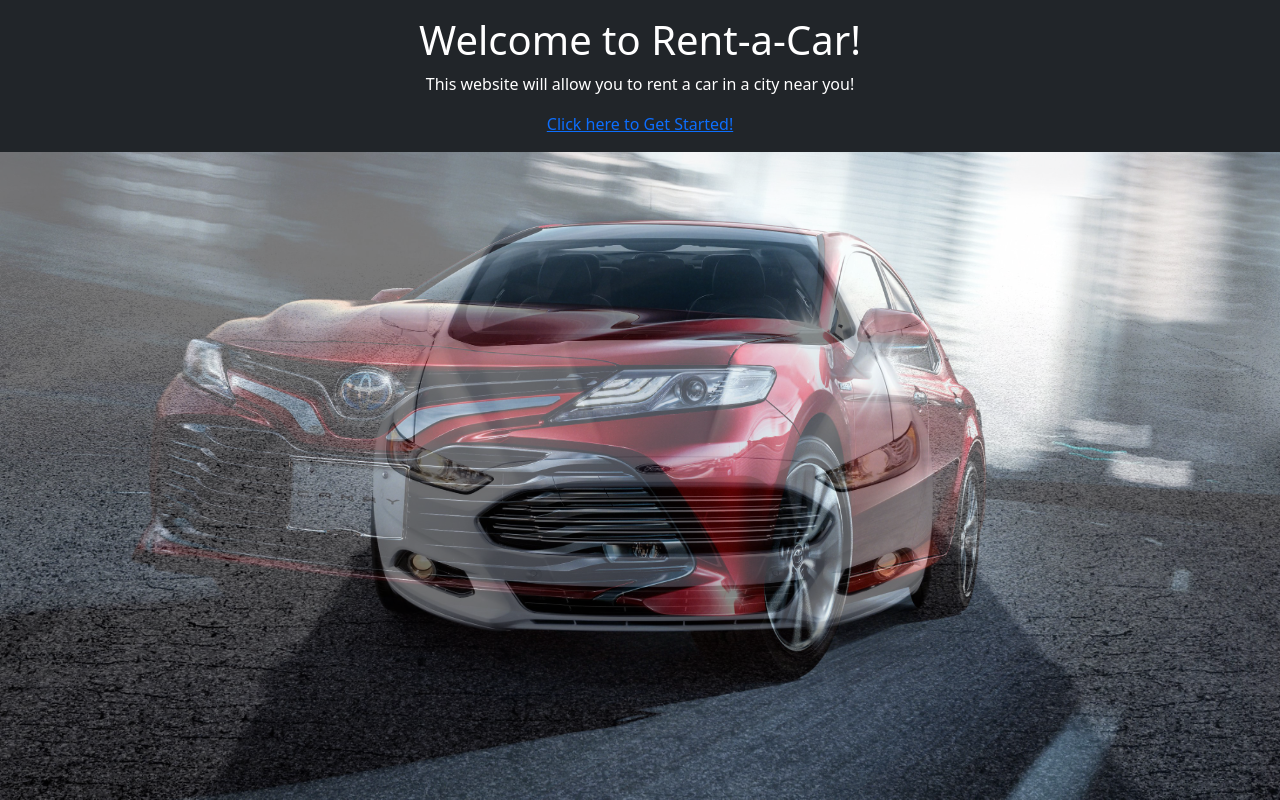
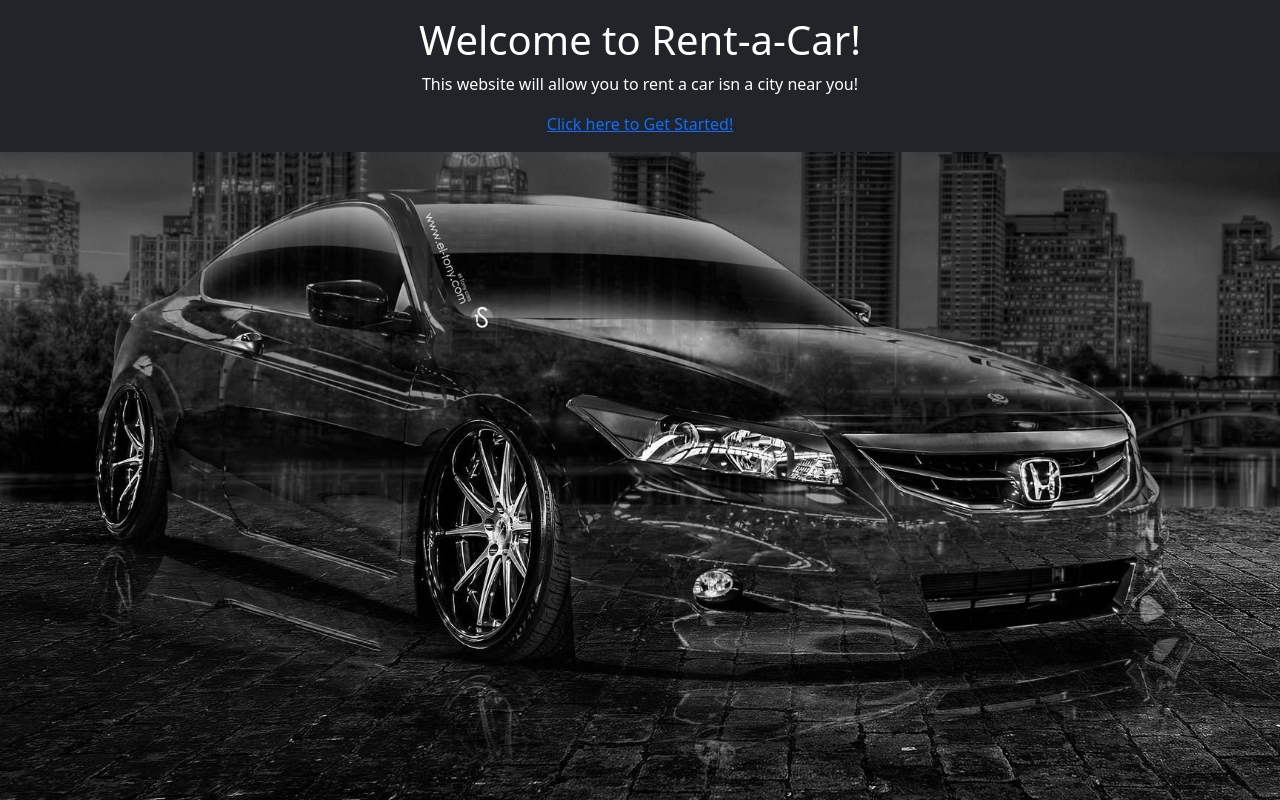
Before and after one commit to jwilliams2205/webprogrammingfinal, a PHP site: page / in a window 1280 px wide. Shown: the part 56-856 px from the top of the page. Run offline with PHP 8.4, Linux system fonts and the light colour scheme.

Commit message:
smoothed background image transitions

```diff
--- a/common/styles.css
+++ b/common/styles.css
@@ -2,7 +2,140 @@ body{
     text-align: center;
 }
 
+.centered{
+    display: inline-block;
+    margin: auto;
+}
+
+#textContainer{
+    background-color: beige;
+
+}
+
+#fullPage{
+    height: 100vh;
+}
+
+#intro {
+    width: 100%;
+    height: 100%;
+}
+
 #background{
+    /* animation: changeBg 5s infinite;  */
+    width: 100%;
+    position: absolute;
+    /* height:100vh;
+    background-repeat: no-repeat;
+    background-size: cover; */
+}
+
+.bg-img {
+    background-size: cover!important;
+    /* background-repeat: no-repeat!important; */
+    -webkit-background-size: cover;
+    -moz-background-size: cover;
+    -o-background-size: cover;
+    position: absolute;
+}
+
+#accord {
+    background: url("accord.jpg") no-repeat;
+}
+
+#camry {
+    background:url("camry.jpg") no-repeat;
+}
+
+#fusion {
+    background: url("fusion.jpg") no-repeat;
+}
+
+#sonata {
+    background:url("sonata.jpg") no-repeat;
+}
+
+
+#background div:nth-of-type(1) {
+    animation-delay: -38s;
+    -webkit-animation-delay: -38s;
+}
+
+#background div:nth-of-type(2) {
+    animation-delay: -29s;
+    -webkit-animation-delay: -29s;
+}
+
+#background div:nth-of-type(3) {
+    animation-delay: -19s;
+    -webkit-animation-delay: -19s;
+}
+
+#background div:nth-of-type(4) {
+    animation-delay: -9s;
+    -webkit-animation-delay: -9s;
+}
+
+@keyframes changeBg {
+    0% {
+        opacity:1;
+    }
+    17% {
+        opacity:1;
+    }
+    25% {
+        opacity:0;
+    }
+    92% {
+        opacity:0;
+    }
+    100% {
+        opacity:1;
+    }
+}
+
+/* browser support */
+@-webkit-keyframes changeBg {
+    0% {
+      opacity: 1;
+    }
+
+    17% {
+      opacity: 1;
+    }
+
+    25% {
+      opacity: 0;
+    }
+
+    92% {
+      opacity: 0;
+    }
+
+    100% {
+      opacity: 1;
+    }
+}
+
+#background div {
+    z-index: -1;
+    position: absolute;
+    width:100%;
+    height: 100vh;
+
+    animation-name: changeBg;
+    animation-timing-function: ease-in-out;
+    animation-iteration-count: infinite;
+    animation-duration: 40s;
+
+    -webkit-animation-name: changeBg;
+    -webkit-animation-timing-function: ease-in-out;
+    -webkit-animation-iteration-count: infinite;
+    -webkit-animation-duration: 40s;
+}
+
+
+/* #background{
     animation: changeBg 5s infinite;
     width:100%;
     height:100vh;
@@ -14,17 +147,4 @@ body{
     25% {background-image: url("camry.jpg");}
     50% {background-image: url("fusion.jpg");}
     75% {background-image: url("sonata.jpg");}
-}
-
-.centered{
-    display: inline-block;
-    margin: auto;
-}
-
-#textContainer{
-    background-color: beige;
-}
-
-#fullPage{
-    height: 100vh;
-}
+} */
--- a/index.php
+++ b/index.php
@@ -17,12 +17,18 @@
                 <a class="nav-link" href="login.php">Login</a>
             </div>
         </nav>
-        <div id = "background">
+        <div id="main">
+            <div id ="background">
+                <div class="bg-img" id="accord"></div>
+                <div class="bg-img" id="camry"></div>
+                <div class="bg-img" id="fusion"></div>
+                <div class="bg-img" id="sonata"></div>
+            </div>
             <div id = "textContainer" class ="p-3 mb-2 bg-dark text-white">
                 <h1>Welcome to Rent-a-Car!</h1>
-                <p>This website will allow you to rent a car in a city near you!</p>
+                <p>This website will allow you to rent a car isn a city near you!</p>
                 <a href = "signup.php">Click here to Get Started!</a>
-        </div>
+            </div>
         </div>
     </body>
 </html>
```
